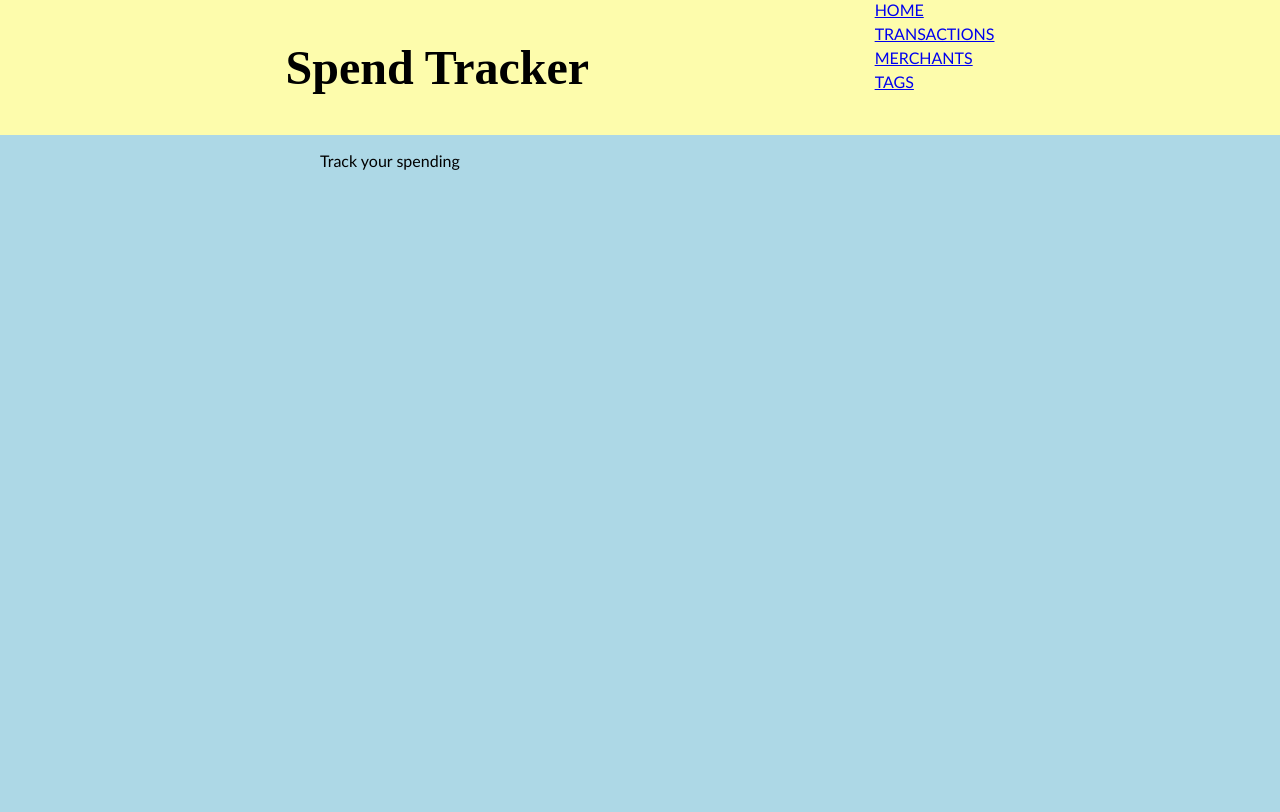
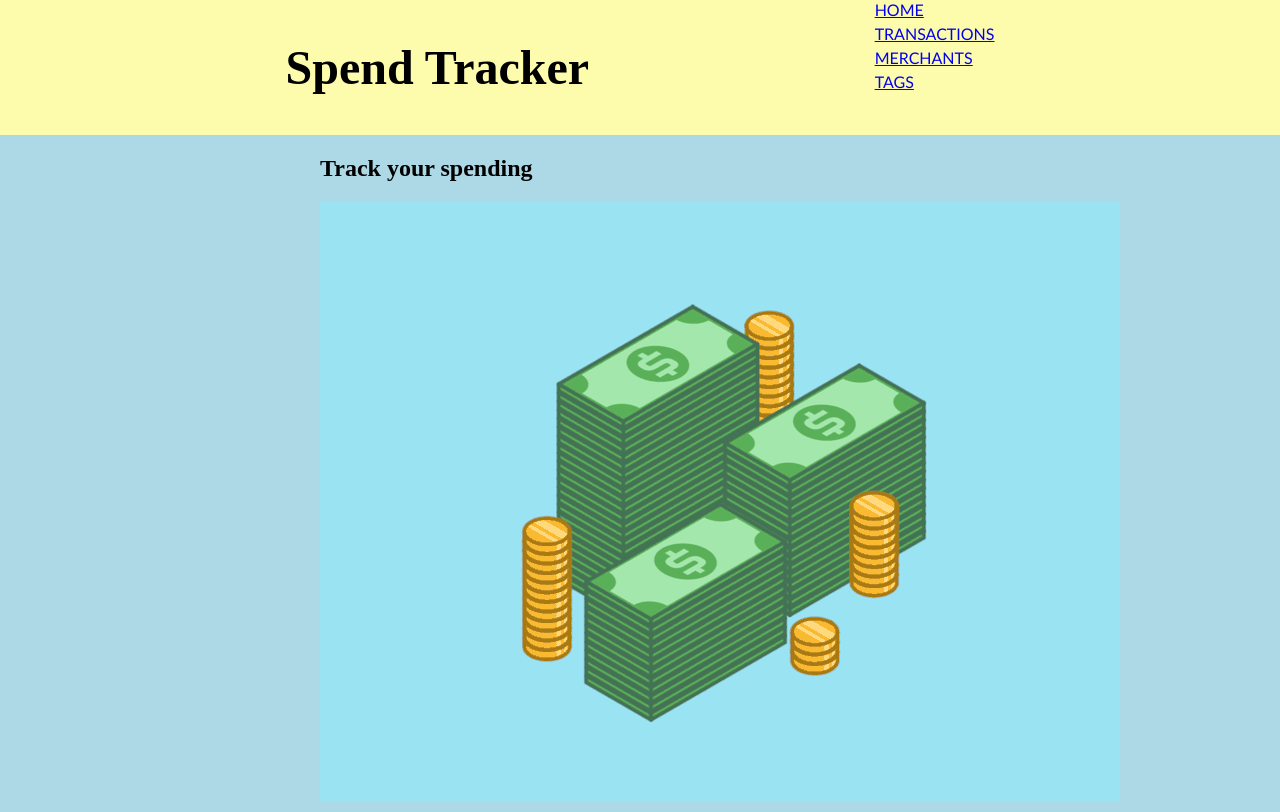
Before and after one commit to lushpurr/project1_spend_tracker, a Flask app: page / in a window 1280 px wide. Before the commit the page ends 170 px from the top, so only its background shows below. Run offline with Flask 2, Linux system fonts and the light colour scheme; some libraries are stand-ins or nearby versions.

Commit message:
added flash screen gif

```diff
--- a/app/static/css/style.css
+++ b/app/static/css/style.css
@@ -11,6 +11,13 @@ h1 {
     font-size: 3em;
     text-align: center;
 }
+
+h2 {
+  font-family: 'Phosphate';
+  font-size: 1.5em;
+}
+
+
 
 .top_main {
     display: flex;
--- a/app/templates/index.html
+++ b/app/templates/index.html
@@ -2,5 +2,10 @@
 
 {% block content %}
 
-<p>Track your spending</p>
+<h2>Track your spending</h2>
+<section class="splash-screen">
+
+    <a href="/transactions"><img src="{{ url_for('static', filename='images/72qy.gif') }}" alt="money "></a>
+
+</section>
 {% endblock %}
--- a/app/templates/merchants/index.html
+++ b/app/templates/merchants/index.html
@@ -1,12 +1,12 @@
 {% extends 'base.html'%}
 {% block content %}
-<h1>All Merchants (<a href="/merchants/new"><i class="fa fa-plus" aria-hidden="true" title="add new merchant"></i></a>)</h1></th>
+<h2>All Merchants (<a href="/merchants/new"><i class="fa fa-plus" aria-hidden="true" title="add new merchant"></i></a>)</h2></th>
 
 <table>
     <tr>
         <th>Name</th>
         <th></th>
-        <th>Icons</th>
+        <th>Edit/Delete</th>
     </tr>
     <!-- creates merchants table -->
     {% for merchant in merchants %}
--- a/app/templates/tags/index.html
+++ b/app/templates/tags/index.html
@@ -1,13 +1,13 @@
 {% extends 'base.html'%}
 
 {% block content %}
-<h1>All Tags  (<a href="/tags/new"><i class="fa fa-plus" aria-hidden="true" title="add new tag"></i></a>)</h1></th>
+<h2>All Tags  (<a href="/tags/new"><i class="fa fa-plus" aria-hidden="true" title="add new tag"></i></a>)</h2></th>
 
 <table>
     <tr>
         <th>Tags</th>
         <th></th>
-        <th>Icons</th>
+        <th>Edit/Delete</th>
     </tr>
     <!-- creates tags table -->
     {% for tag in tags %}
--- a/app/templates/transactions/index.html
+++ b/app/templates/transactions/index.html
@@ -1,7 +1,7 @@
 {% extends 'base.html' %}
 
 {% block content %}
-    <h1>All Transactions (<a href="/transactions/new"><i class="fa fa-plus" aria-hidden="true" title="add new transaction"></i></a>)</h1></th>
+    <h2>All Transactions (<a href="/transactions/new"><i class="fa fa-plus" aria-hidden="true" title="add new transaction"></i></a>)</h2></th>
 
     <table>
         <tr>
@@ -11,7 +11,7 @@
             <th></th>
             <th>Tag (<a href="/tags/new"><i class="fa fa-plus" aria-hidden="true" title="add new tag"></i></a>)</th>
             <th></th>
-            <th>Icons</th>
+            <th>Edit/Delete</th>
         </tr>
         <!-- creates transaction table -->
         {% for transaction in transactions %}
```
Also changed, not shown: app/static/images/72qy.gif (added).
